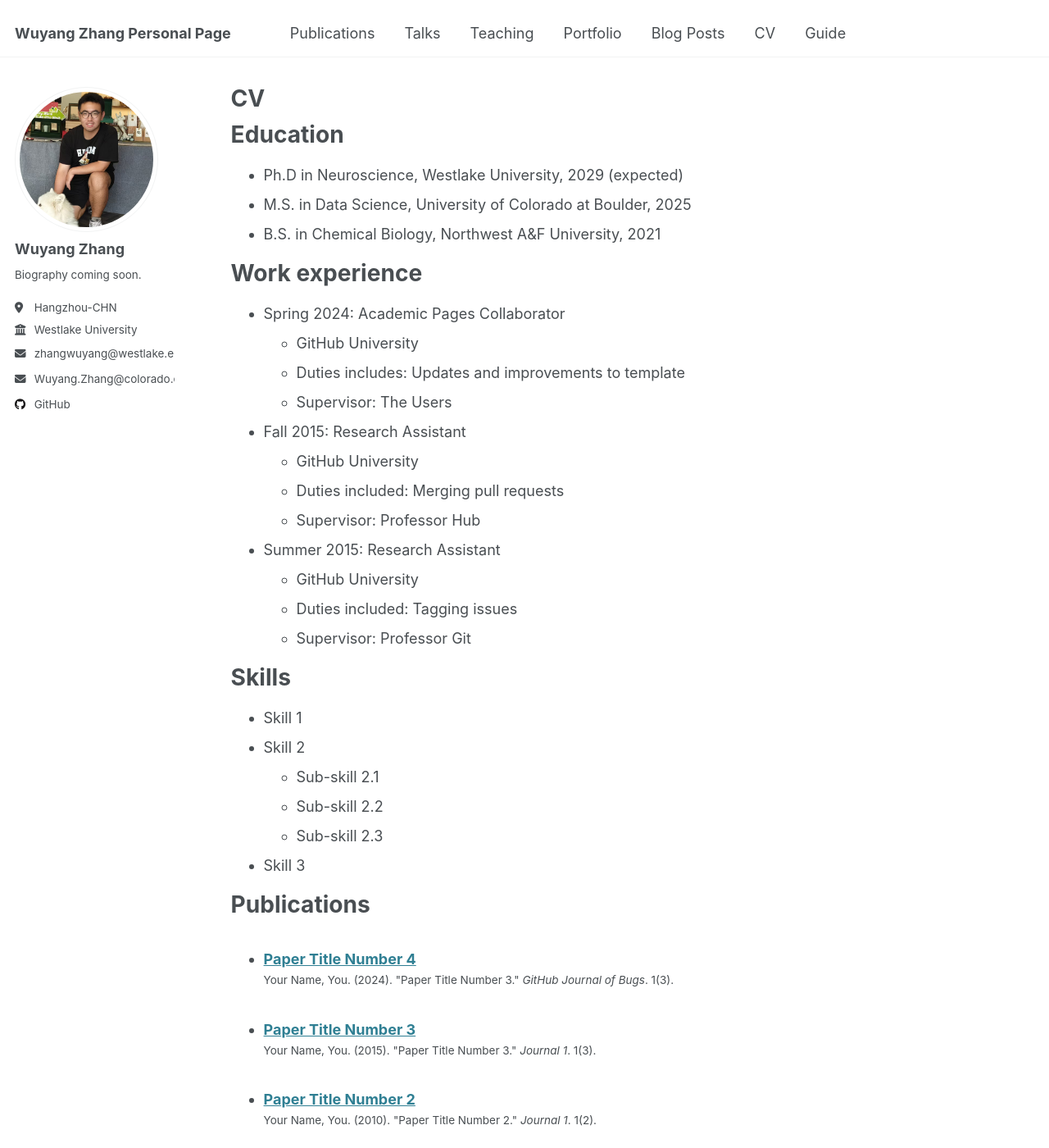
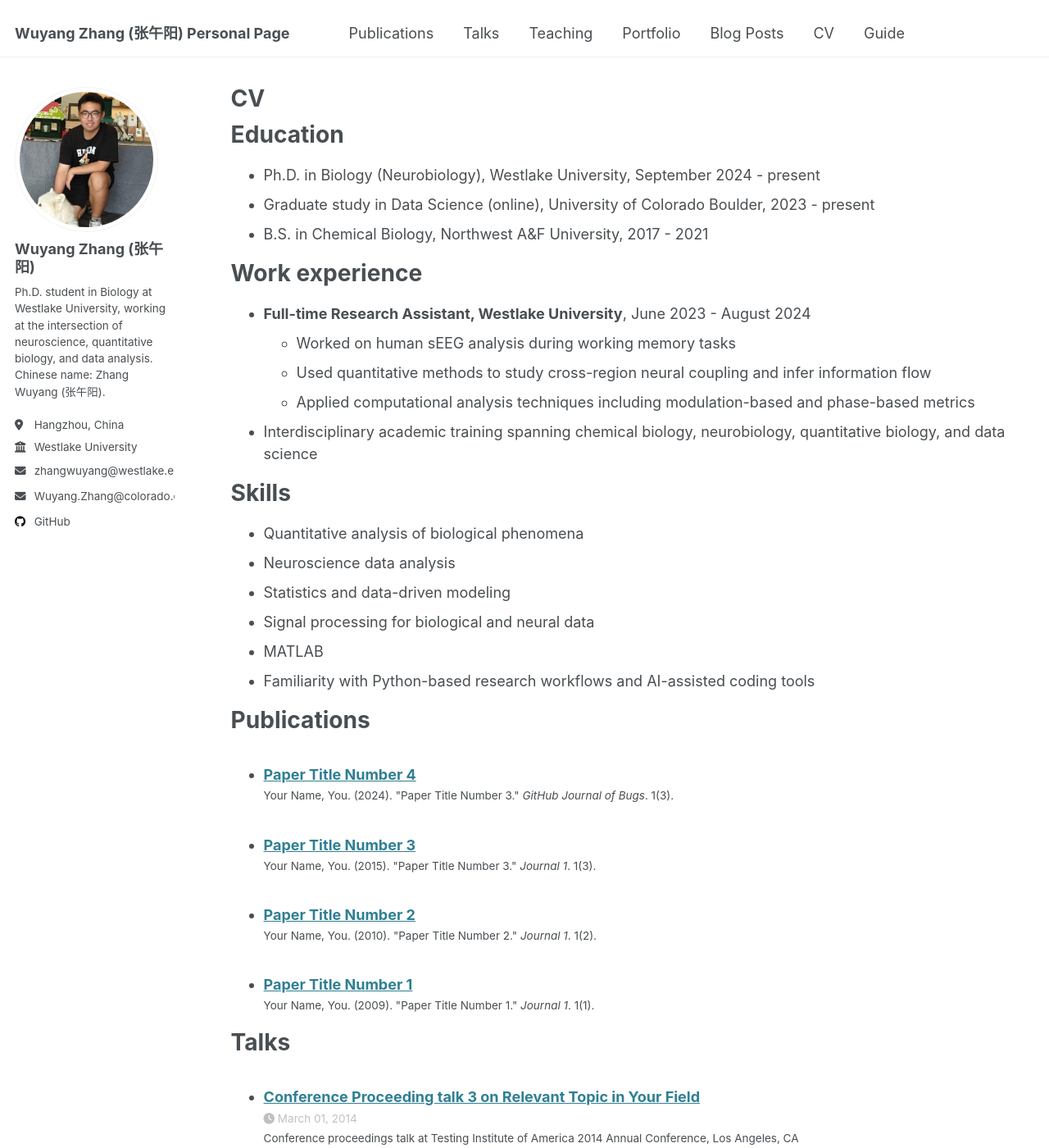
Before and after one commit to hardearnedmoneysniper/hardearnedmoneysniper.github.io, a Jekyll site: the page built from _pages/cv.md, in a window 1280 px wide and 1400 px high. Shown: the whole window at 82% size. Built offline with Jekyll 4.4.1, drawn with Linux system fonts in a browser that asks for light colours; some of the changed text lies outside the part shown.

Commit message:
Update personal homepage profile content

```diff
--- a/_config.yml
+++ b/_config.yml
@@ -9,10 +9,10 @@
 # Basic Site Settings
 locale                   : "en-US"
 site_theme               : "default"
-title                    : "Wuyang Zhang Personal Page"
+title                    : "Wuyang Zhang (张午阳) Personal Page"
 title_separator          : "-"
-name                     : &name "Wuyang Zhang"
-description              : &description "Data Scientist"
+name                     : &name "Wuyang Zhang (张午阳)"
+description              : &description "Quantitative Biology, Neuroscience, and Data Analysis"
 url                      : https://hardearnedmoneysniper.github.io # the base hostname & protocol for your site e.g. "https://hardearnedmoneysniper.github.io"
 baseurl                  : "" # the subpath of your site, e.g. "/blog"
 repository               : "hardearnedmoneysniper/hardearnedmoneysniper.github.io"
@@ -23,10 +23,10 @@ repository               : "hardearnedmoneysniper/hardearnedmoneysniper.github.i
 author:
   # Biographic information
   avatar           : "profile.png"
-  name             : "Wuyang Zhang"
+  name             : "Wuyang Zhang (张午阳)"
   pronouns         : # example: "he/his"
-  bio              : "Biography coming soon."
-  location         : "Hangzhou-CHN"
+  bio              : "Ph.D. student in Biology at Westlake University, working at the intersection of neuroscience, quantitative biology, and data analysis. Chinese name: Zhang Wuyang (张午阳)."
+  location         : "Hangzhou, China"
   employer         : "Westlake University"
   uri              : # URL
   email            : "zhangwuyang@westlake.edu.cn"
--- a/_pages/cv.md
+++ b/_pages/cv.md
@@ -11,35 +11,27 @@ redirect_from:
 
 Education
 ======
-* Ph.D in Neuroscience, Westlake University, 2029 (expected)
-* M.S. in Data Science, University of Colorado at Boulder, 2025
-* B.S. in Chemical Biology, Northwest A&F University, 2021
+* Ph.D. in Biology (Neurobiology), Westlake University, September 2024 - present
+* Graduate study in Data Science (online), University of Colorado Boulder, 2023 - present
+* B.S. in Chemical Biology, Northwest A&F University, 2017 - 2021
 
 Work experience
 ======
-* Spring 2024: Academic Pages Collaborator
-  * GitHub University
-  * Duties includes: Updates and improvements to template
-  * Supervisor: The Users
+* **Full-time Research Assistant, Westlake University**, June 2023 - August 2024
+  * Worked on human sEEG analysis during working memory tasks
+  * Used quantitative methods to study cross-region neural coupling and infer information flow
+  * Applied computational analysis techniques including modulation-based and phase-based metrics
 
-* Fall 2015: Research Assistant
-  * GitHub University
-  * Duties included: Merging pull requests
-  * Supervisor: Professor Hub
-
-* Summer 2015: Research Assistant
-  * GitHub University
-  * Duties included: Tagging issues
-  * Supervisor: Professor Git
+* Interdisciplinary academic training spanning chemical biology, neurobiology, quantitative biology, and data science
 
 Skills
 ======
-* Skill 1
-* Skill 2
-  * Sub-skill 2.1
-  * Sub-skill 2.2
-  * Sub-skill 2.3
-* Skill 3
+* Quantitative analysis of biological phenomena
+* Neuroscience data analysis
+* Statistics and data-driven modeling
+* Signal processing for biological and neural data
+* MATLAB
+* Familiarity with Python-based research workflows and AI-assisted coding tools
 
 Publications
 ======
@@ -61,4 +53,4 @@ Teaching
 
 Service and leadership
 ======
-* Currently signed in to 43 different slack teams
+* Information will be updated as relevant experience develops
```
Also changed, not shown: _pages/about.md (+20 -11 lines).
